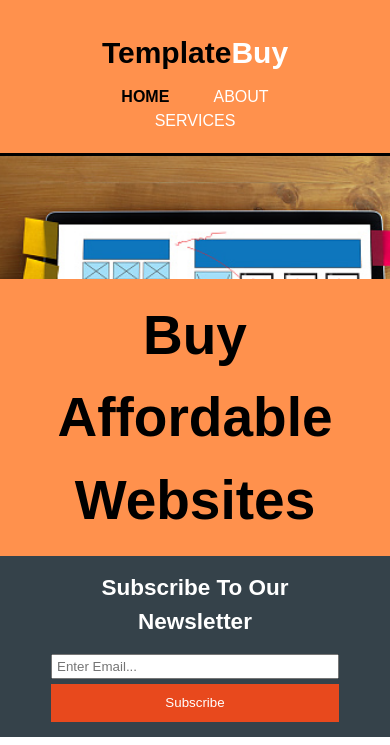
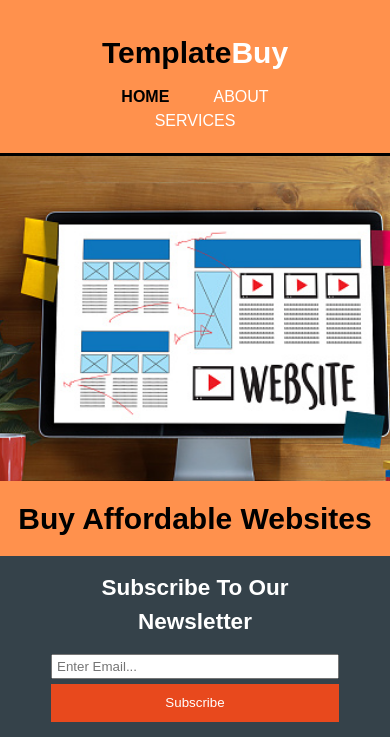
Before and after one commit to Evavic44/templateBuy, a plain HTML site: page index.html in a window 390 px wide. Shown: the top 745 px of the page. Drawn offline with Linux system fonts and the light colour scheme.

Commit message:
editMeta

```diff
--- a/css/style.css
+++ b/css/style.css
@@ -99,7 +99,6 @@ header a:hover{
   background: #ff914d;
   bottom:0;
   padding: 15px;
-  /* margin: 0; */
 }
 
 /* Newsletter */
@@ -195,7 +194,8 @@ footer{
   }
 
   #showcase h1{
-    margin-top:40px;
+    font-size: 30px;
+    width: 100%;
   }
 
   #newsletter button, .quote button{
```
